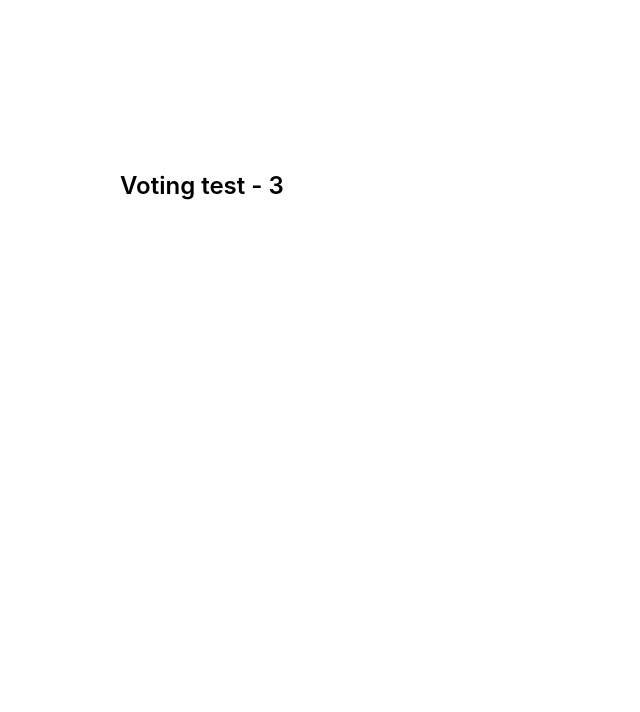
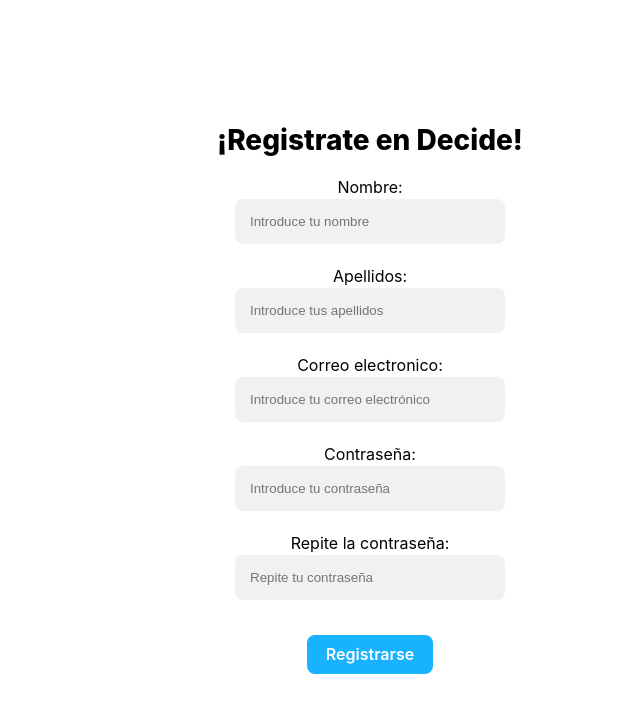
Before and after one commit to jvegax/decide-front, a React (Vite) app: page /signin in a window 1280 px wide. Shown: the top 712 px of the page, without its empty margins (270-910 px from the left). Built offline with nearby package versions, Linux system fonts and the light colour scheme.

Commit message:
feat: parte visual del registro y el inicio de sesion hechas

```diff
--- a/src/App.tsx
+++ b/src/App.tsx
@@ -1,13 +1,15 @@
 import { useState } from 'react'
 import './App.css'
 import { VotingCard } from './components'
+import Register from './components/signin'
+import Login from './components/signup'
 import useVotacion from './hooks/useVotaciones'
 
 
 function App() {
   return (
     <div className="App">
-      <VotingCard />
+      <Register />
     </div>
   )
 }
--- a/src/components/signin/index.tsx
+++ b/src/components/signin/index.tsx
@@ -1,7 +1,30 @@
-const SignIn = () => {
+import { Title, Container, Input, Label, RegButton, RegisterForm } from "./styles";
+
+const Register = () => {
+
   return (
-    <div>VotingList</div>
+    <Container>
+      <Title>¡Registrate en Decide!</Title>
+      <RegisterForm>
+        <Label>Nombre:
+          <Input type="text" name="Introduce tu nombre"/>
+        </Label>
+        <Label>Apellidos:
+          <Input type="text" name="Introduce tus apellidos"/>
+        </Label>
+        <Label>Correo electronico:
+          <Input type="email" name="Introduce tu correo electrónico"/>
+        </Label>
+        <Label>Contraseña:
+          <Input type="password" name="Introduce tu contraseña"/>
+        </Label>
+        <Label>Repite la contraseña:
+          <Input type="password" name="Repite tu contraseña"/>
+        </Label>
+        <RegButton className="btn-register">Registrarse</RegButton>
+      </RegisterForm>
+    </Container>
   )
 }
 
-export default SignIn;
+export default Register;
--- /dev/null
+++ b/src/components/signin/pruebas.css
@@ -0,0 +1,49 @@
+h1 {
+    color: rgb(40, 137, 248);
+
+}
+
+.container {
+    display: flex;
+    flex-direction: column;
+    background-color: #ffffff;
+    border-radius: 20px;
+    width: 500px;
+    height: 500px;
+    position: fixed;
+    padding: 10px 10px 10px 10px;
+
+}
+
+.input {
+    padding: 15px;
+        margin: auto;
+        display: flex;
+        border-radius: 8px;
+        background: #f1f1f1;
+        width: 60%;
+        outline: none;
+        border: none;
+        justify-content: center;
+}
+
+.btn-register,
+.btn-login {
+    background-color: #00cc3d;
+    color: white;
+    padding: 15px;
+    display: flex;
+    border: none;
+    cursor: pointer;
+    text-align: center;
+    opacity: 0.9;
+    border-radius: 8px;
+    width: 40%;
+    height: 20%;
+    font-weight: 600;
+    margin: auto;
+
+    flex-direction: column;
+    gap: 0.5em;
+    float: left;
+}
--- a/src/components/signin/styles.ts
+++ b/src/components/signin/styles.ts
@@ -1 +1,54 @@
-export {}
+import styled from "styled-components";
+
+export const RegisterForm = styled.form``;
+
+export const Container = styled.div`
+    display: flex;
+    flex-direction: column;
+    border-radius: 8px;
+    background-color: #ffffff;
+    width: 400px;
+    height: auto;
+`;
+
+export const Title = styled.h1`
+    font-size: 28px;
+    color: #000000;
+    font-weight: 800;
+`;
+
+export const Input = styled.input.attrs(props => ({
+    type: props.type,
+    placeholder: props.name,
+}))`
+    padding: 15px;
+    margin: auto;
+    display: flex;
+    border-radius: 8px;
+    background: #f1f1f1;
+    color: #000000;
+    width: 60%;
+    outline: none;
+    border: none;
+    margin-bottom: 20px;
+`;
+
+export const Label = styled.label`
+    color: #000000;
+    font-size: medium;
+`;
+
+export const RegButton = styled.button`
+    background-color: #00aaff;
+    color: white;
+    border: none;
+    cursor: pointer;
+    text-align: center;
+    opacity: 0.9;
+    border-radius: 8px;
+    width: max-content;
+    height: max-content;
+    font-weight: 600;
+    margin-top: 15px;
+    margin-bottom: 20px;
+`;
```
Also changed, not shown: src/components/signup/index.tsx (+17 -3 lines), src/components/signup/styles.ts (+54 -1 lines).
